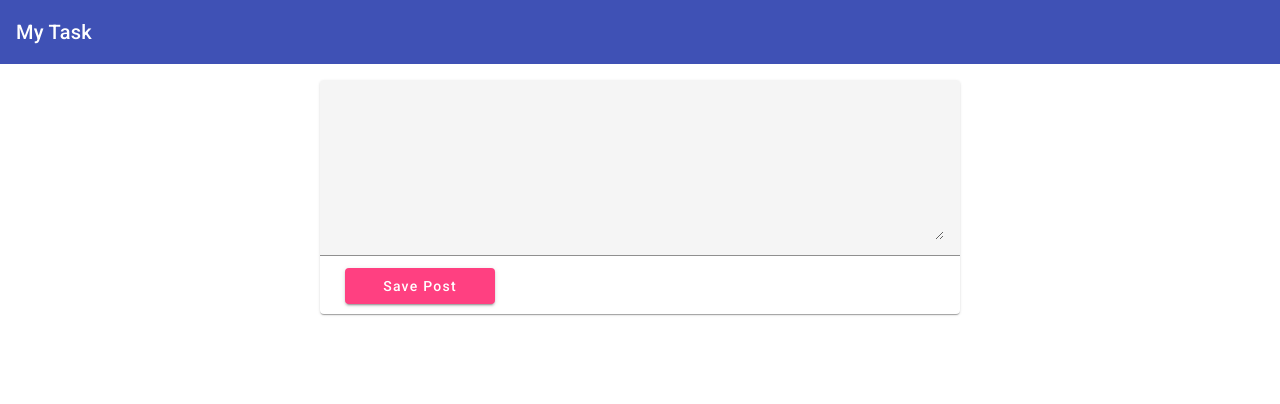
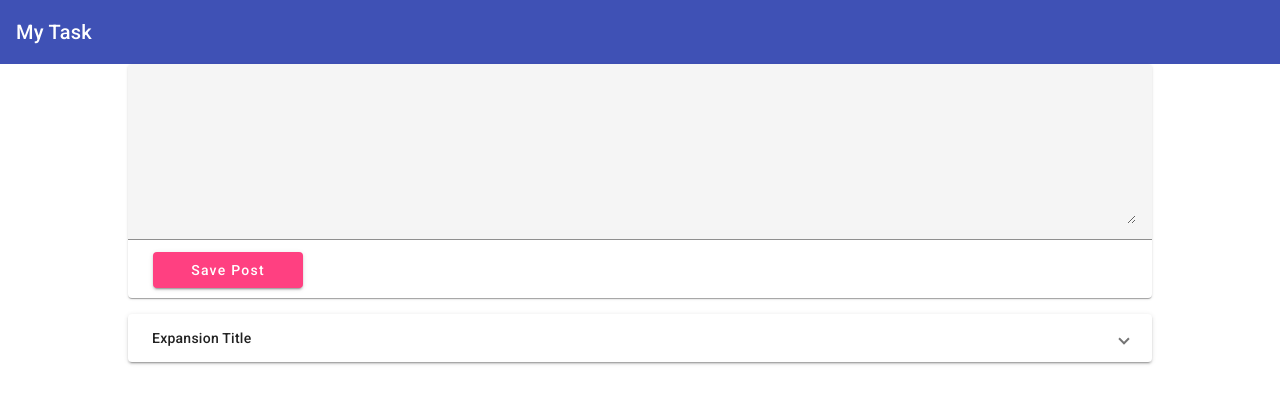
Before and after one commit to josealarconchacon/Post, an Angular app: page / in a window 1280 px wide. Shown: the top 404 px of the page. Built offline with nearby package versions, Linux system fonts and the light colour scheme.

Commit message:
mat-expansion-panel

```diff
--- a/src/app/app.component.css
+++ b/src/app/app.component.css
@@ -1,3 +1,5 @@
 main {
   margin-top: 1rem;
+  width: 80%;
+  margin: auto;
 }
--- a/src/app/app.component.html
+++ b/src/app/app.component.html
@@ -1,4 +1,5 @@
 <app-header></app-header>
 <main>
   <app-post-create></app-post-create>
+  <app-post-list></app-post-list>
 </main>
--- a/src/app/post/post-create/post-create.component.css
+++ b/src/app/post/post-create/post-create.component.css
@@ -1,7 +1,3 @@
-mat-card {
-  width: 50%;
-  margin: auto;
-}
 mat-form-field,
 textarea {
   width: 100%;
--- a/src/app/post/post-create/post-create.component.html
+++ b/src/app/post/post-create/post-create.component.html
@@ -6,5 +6,3 @@
     Save Post
   </button>
 </mat-card>
-
-<p>{{ newPost }}</p>
```
Also changed, not shown: src/app/app.module.ts (+9 -1 lines).
